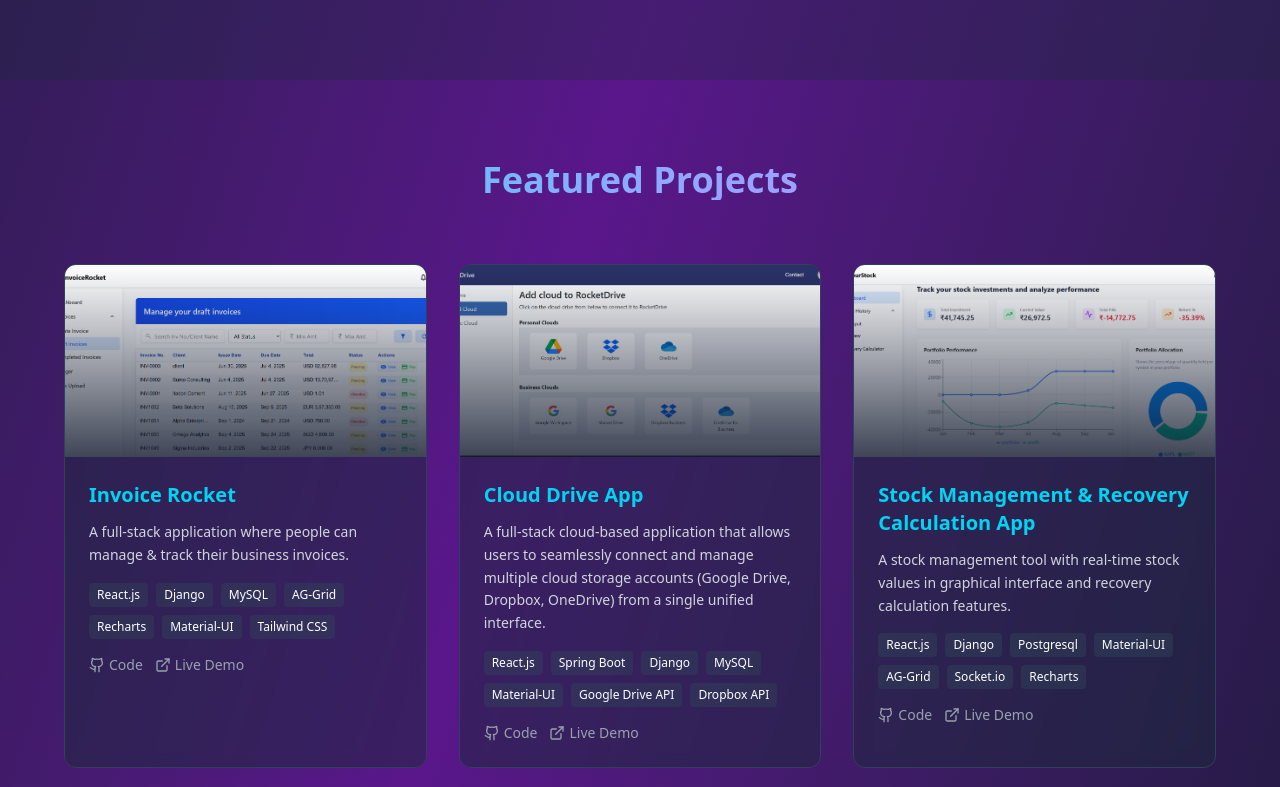
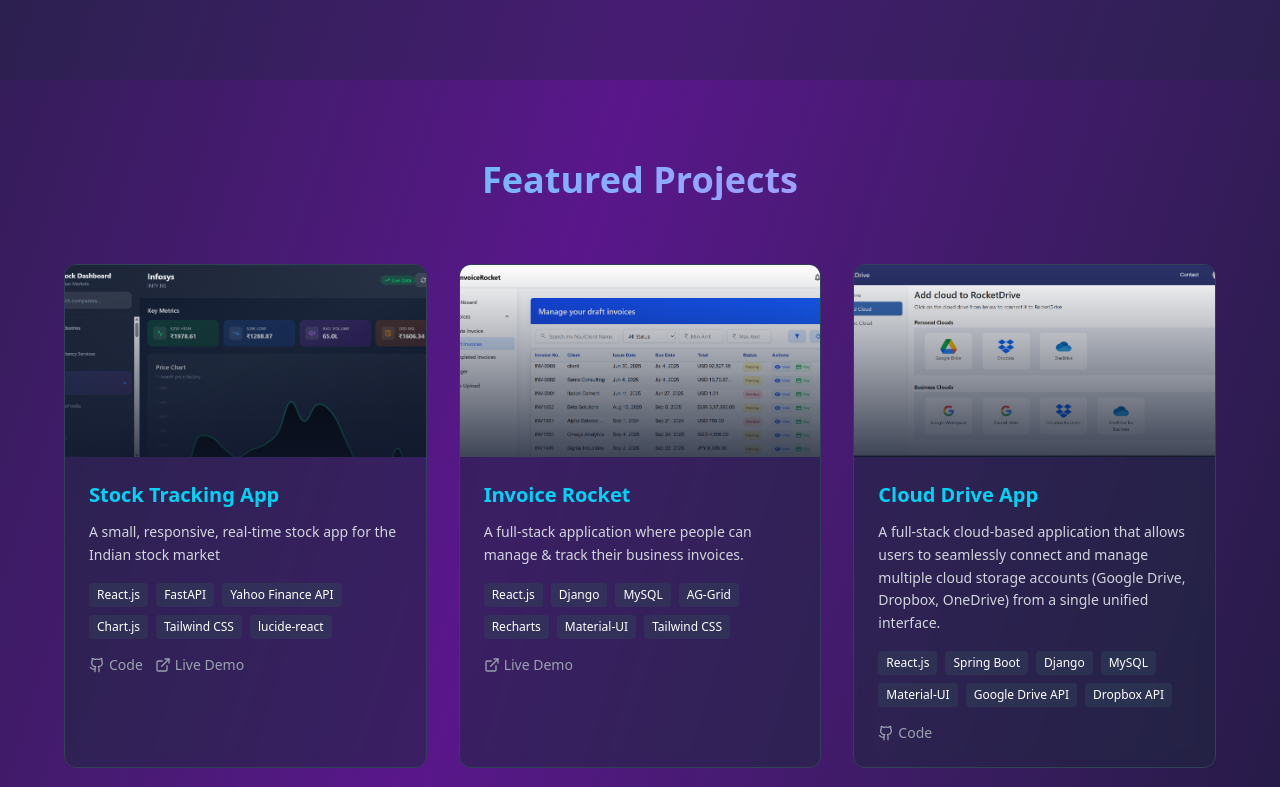
Before and after one commit to Aditya-Swain/portfolio, a React (Vite) app: page / in a window 1280 px wide. Shown: the part 2010-2797 px from the top of the page. Built offline with nearby package versions, Linux system fonts and the light colour scheme.

Commit message:
new project added

```diff
--- a/src/pages/Portfolio.jsx
+++ b/src/pages/Portfolio.jsx
@@ -3,11 +3,11 @@ import { Github, Linkedin, Mail, Download, ExternalLink, Code, Server, Database,
 import barbarShop from '../assets/barber_shop.png'
 import invRocket from '../assets/inv_rocket_1.png'
 import yourStock from '../assets/your_stock.png'
+import stk2 from '../assets/stk2.png'
 import banking from '../assets/banking.png'
 import cloudDrive from '../assets/cloud_drive.png'
 const Portfolio = () => {
     const [isMenuOpen, setIsMenuOpen] = useState(false);
-    const [activeSection, setActiveSection] = useState('home');
     const [isVisible, setIsVisible] = useState({});
 
     // Intersection Observer for animations
@@ -61,6 +61,14 @@ const Portfolio = () => {
 
     const projects = [
         {
+            title: 'Stock Tracking App',
+            description: 'A small, responsive, real-time stock app for the Indian stock market',
+            technologies: ['React.js', 'FastAPI', 'Yahoo Finance API', 'Chart.js', 'Tailwind CSS', 'lucide-react'],
+            github: 'https://github.com/Aditya-Swain/stock-dashboard-frontend',
+            live: 'https://trackstockhistory.netlify.app/',
+            image: stk2
+        },
+        {
             title: 'Invoice Rocket',
             description: 'A full-stack application where people can manage & track  their business invoices.',
             technologies: ['React.js', 'Django', 'MySQL', 'AG-Grid', 'Recharts', 'Material-UI', 'Tailwind CSS'],
@@ -71,19 +79,19 @@ const Portfolio = () => {
         {
             title: 'Cloud Drive App',
             description: 'A full-stack cloud-based application that allows users to seamlessly connect and manage multiple cloud storage accounts (Google Drive, Dropbox, OneDrive) from a single unified interface.',
-            technologies: ['React.js','Spring Boot', 'Django', 'MySQL', 'Material-UI','Google Drive API','Dropbox API' ],
+            technologies: ['React.js', 'Spring Boot', 'Django', 'MySQL', 'Material-UI', 'Google Drive API', 'Dropbox API'],
             github: 'https://github.com/Aditya-Swain/cloud-drive-frontend',
             live: '#',
             image: cloudDrive
         },
-        {
-            title: 'Stock Management & Recovery Calculation App',
-            description: 'A stock management tool with real-time stock values in graphical interface and recovery calculation features.',
-            technologies: ['React.js', 'Django', 'Postgresql', 'Material-UI', 'AG-Grid', 'Socket.io', 'Recharts'],
-            github: '#',
-            live: '#',
-            image: yourStock
-        },
+        // {
+        //     title: 'Stock Management & Recovery Calculation App',
+        //     description: 'A stock management tool with real-time stock values in graphical interface and recovery calculation features.',
+        //     technologies: ['React.js', 'Django', 'Postgresql', 'Material-UI', 'AG-Grid', 'Socket.io', 'Recharts'],
+        //     github: '#',
+        //     live: '#',
+        //     image: yourStock
+        // },
         {
             title: 'Online Banking System',
             description: 'An online banking system that allows users to manage accounts, view transaction history, and perform basic banking operations through a user-friendly interface.',
@@ -97,7 +105,7 @@ const Portfolio = () => {
             description: 'A responsive website for barber shop.',
             technologies: ['HTML5', 'JavaScript', , 'CSS3'],
             github: 'https://github.com/Aditya-Swain/Barber_shop_',
-            live: 'https://barbershopgg.netlify.app/',
+            live: 'https://barbershopgg.netlify.app',
             image: barbarShop
         }
     ];
@@ -184,7 +192,7 @@ const Portfolio = () => {
 
                             <p className="text-lg text-gray-400 mb-8 max-w-2xl mx-auto leading-relaxed">
                                 Passionate about creating{" "}
-                                <span className="text-cyan-400 font-semibold">innovative</span>{" "}
+                                <span className="text-400 font-semibold">innovative</span>{" "}
                                 web solutions that make a difference
                             </p>
 
@@ -395,6 +403,7 @@ const Portfolio = () => {
                                         </div>
 
                                         <div className="flex gap-3">
+                                            {(project.github !== '#') &&
                                             <a
                                                 href={project.github}
                                                 className="flex items-center gap-1 text-sm text-gray-400 hover:text-cyan-400 transition-colors duration-300"
@@ -402,6 +411,8 @@ const Portfolio = () => {
                                                 <Github size={16} />
                                                 Code
                                             </a>
+}
+                                            {(project.live !== '#') &&
                                             <a
                                                 href={project.live}
                                                 className="flex items-center gap-1 text-sm text-gray-400 hover:text-purple-400 transition-colors duration-300"
@@ -409,6 +420,7 @@ const Portfolio = () => {
                                                 <ExternalLink size={16} />
                                                 Live Demo
                                             </a>
+}
                                         </div>
                                     </div>
                                 </div>
```
Also changed, not shown: src/assets/stk2.png (added).
